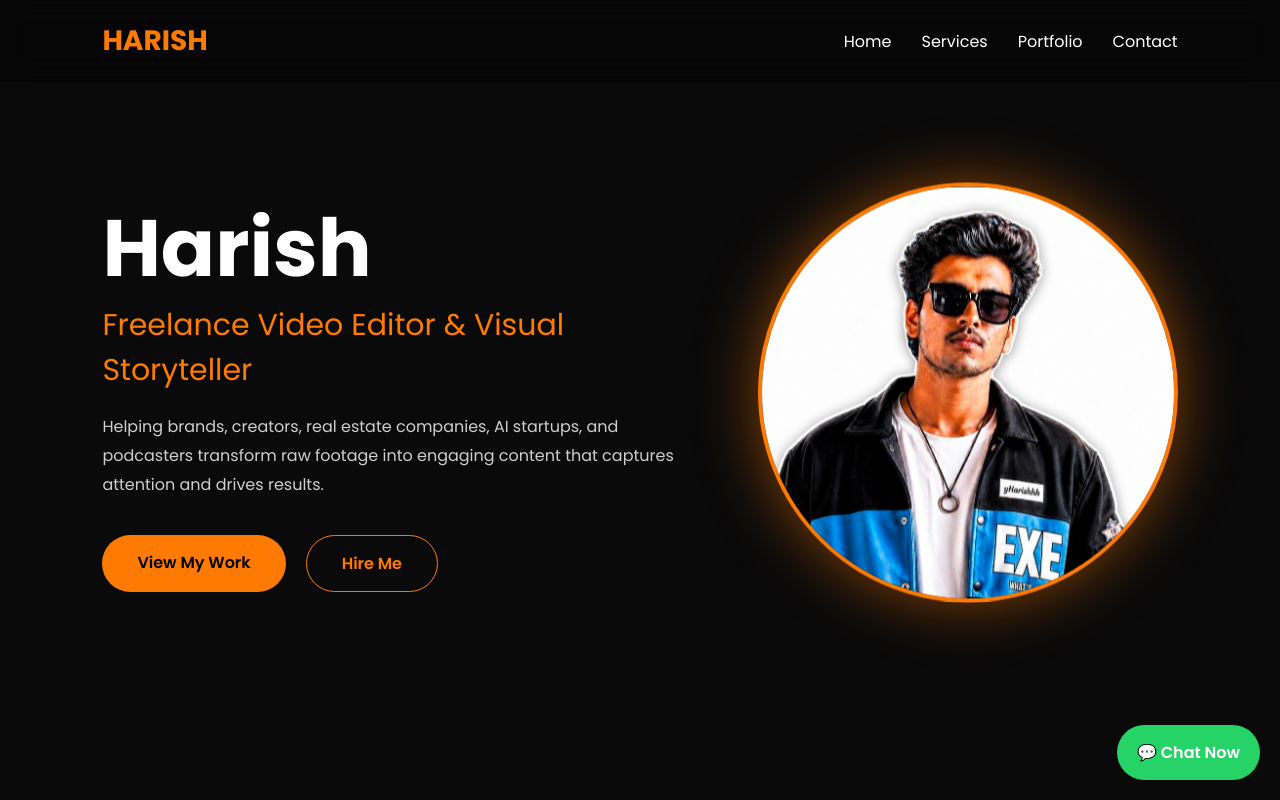
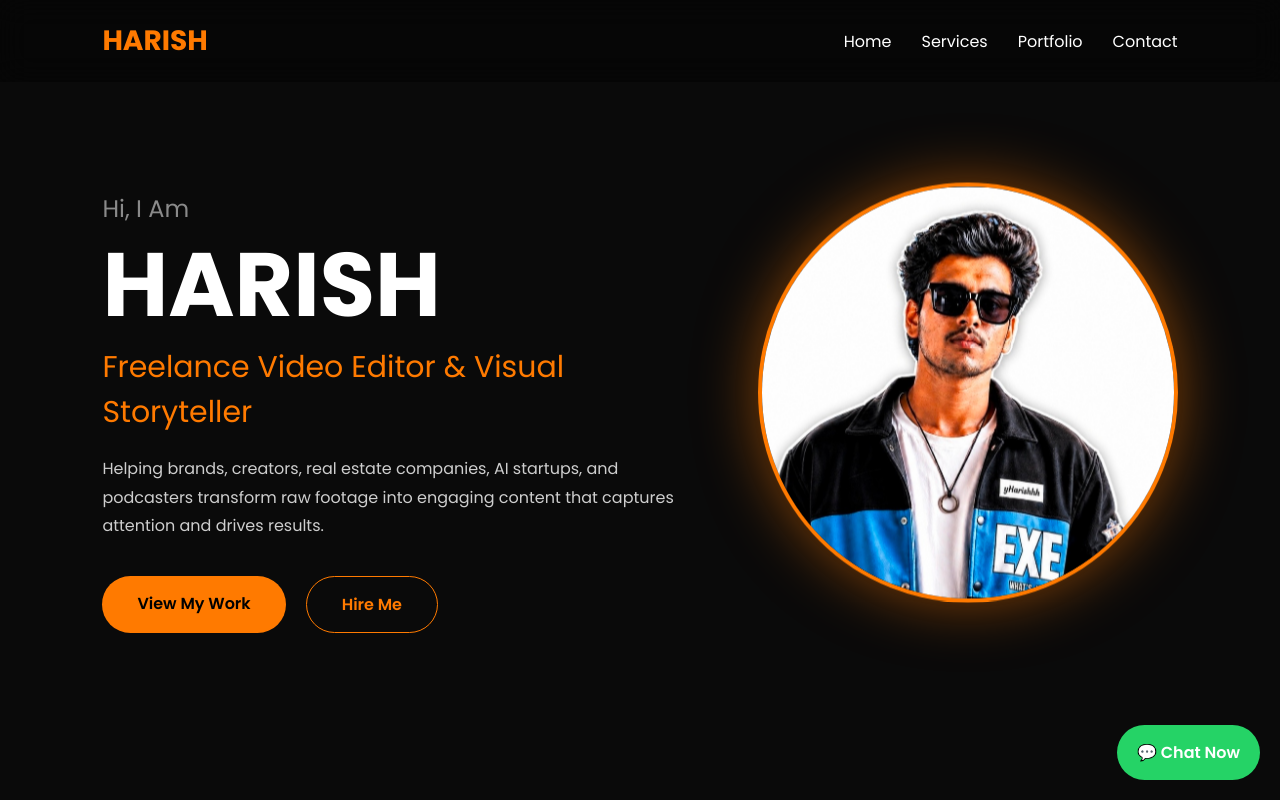
Before and after one commit to yharishhh/harish-portfolio, a plain HTML site: page index.html in a window 1280 px wide. Shown: the top 800 px of the page. Drawn offline with Linux system fonts and the light colour scheme.

Commit message:
Add files via upload

```diff
--- a/index.html
+++ b/index.html
@@ -263,6 +263,36 @@ width:280px;
 height:280px;
 }
 }
+.hero-intro{
+opacity:0;
+transform:translateY(50px);
+animation:slideUp 1s ease forwards;
+animation-delay:0.5s;
+}
+
+.hero-intro p{
+font-size:24px;
+color:#aaa;
+margin-bottom:10px;
+}
+
+.hero-intro h1{
+font-size:90px;
+font-weight:700;
+color:white;
+line-height:1;
+}
+
+@keyframes slideUp{
+from{
+opacity:0;
+transform:translateY(50px);
+}
+to{
+opacity:1;
+transform:translateY(0);
+}
+}
 </style>
 </head>
 
@@ -284,7 +314,10 @@ height:280px;
 <section class="hero" id="home">
 
 <div class="hero-text">
-<h1 id="heroName">Harish</h1>
+<div class="hero-intro">
+<p>Hi, I Am</p>
+<h1>HARISH</h1>
+</div>
 
 <h2 class="orange">Freelance Video Editor & Visual Storyteller</h2>
 
```
